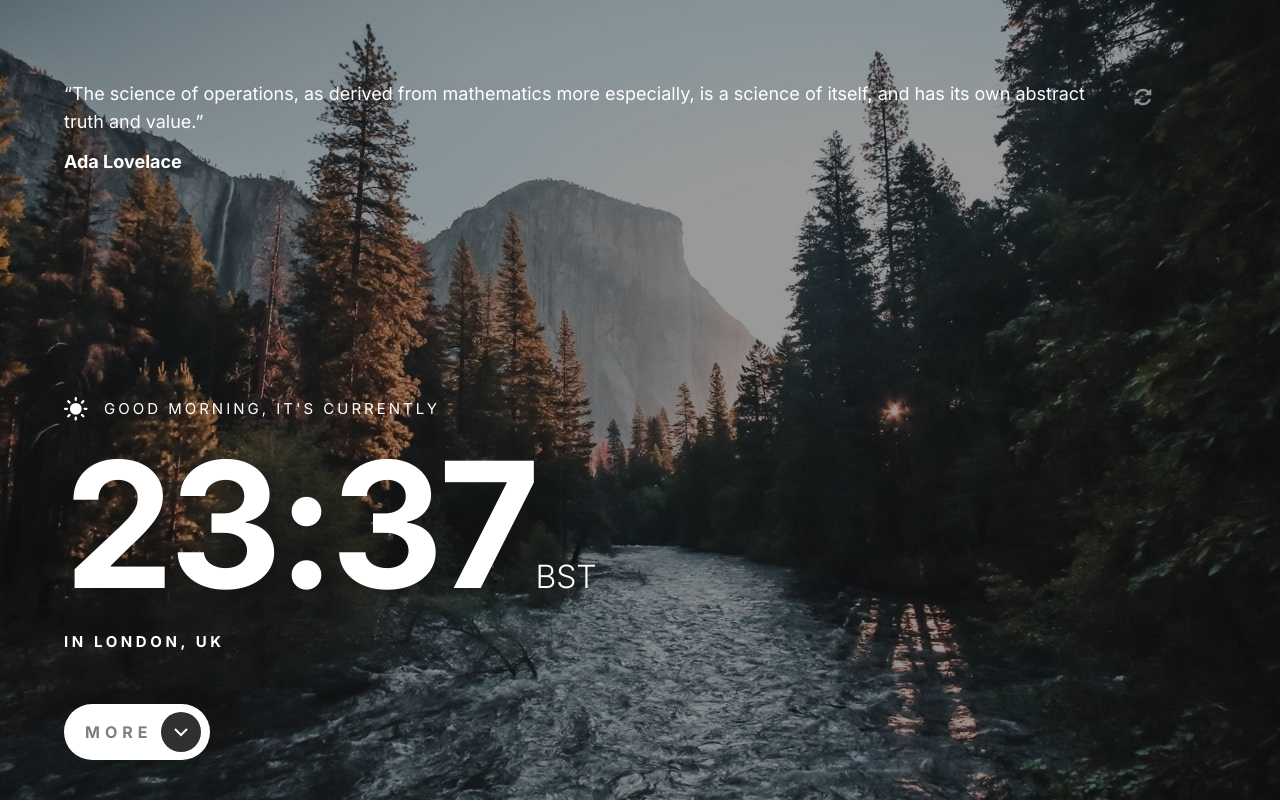
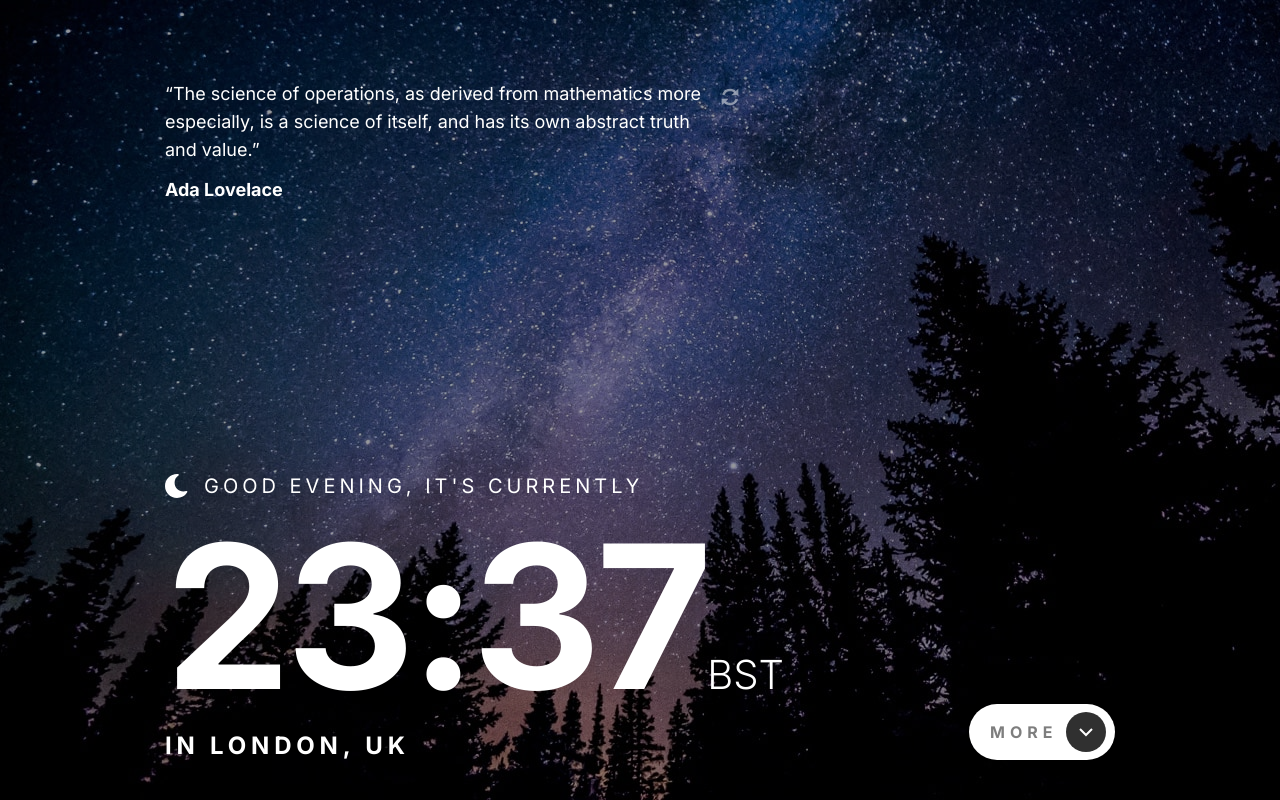
Before and after one commit to peternguyen777/fem-bitcoin-clock, a Next.js app: page / in a window 1280 px wide. Built offline with nearby package versions, Linux system fonts and the light colour scheme.

Commit message:
media queries

```diff
--- a/pages/index.js
+++ b/pages/index.js
@@ -5,11 +5,15 @@ import ButtonSmall from "../components/ButtonSmall";
 import BackgroundImages from "../components/BackgroundImages";
 
 export default function Home() {
-  const [day, setDay] = useState(true);
+  const [day, setDay] = useState(false);
   const [menuToggle, setMenuToggle] = useState(false);
 
   const menuToggleHandler = () => {
     setMenuToggle(!menuToggle);
+  };
+
+  const dayToggleHandler = () => {
+    setDay(!day);
   };
 
   return (
@@ -20,11 +24,11 @@ export default function Home() {
         <link rel='icon' href='/favicon-32x32.png' />
       </Head>
 
-      <main>
-        <div className='absolute z-20 flex h-screen flex-col justify-between px-[26px] pt-8 pb-10 sm:pl-16 sm:pr-32 sm:pt-20'>
-          <div className='flex justify-between'>
+      <main className='select-none'>
+        <div className='absolute z-20 flex h-full w-full flex-col justify-between px-[26px] pt-8 pb-10 sm:pl-16 sm:pr-32 sm:pt-20 xl:px-[165px]'>
+          <div className='flex justify-between xl:justify-start'>
             <div>
-              <p className='mb-2 text-[12px] leading-[22px] text-white sm:mb-3 sm:text-[18px] sm:leading-[28px]'>
+              <p className='mb-2 text-[12px] leading-[22px] text-white sm:mb-3 sm:text-[18px] sm:leading-[28px] xl:w-[540px]'>
                 “The science of operations, as derived from mathematics more
                 especially, is a science of itself, and has its own abstract
                 truth and value.”
@@ -37,11 +41,13 @@ export default function Home() {
               <svg
                 xmlns='http://www.w3.org/2000/svg'
                 className='ml-4 w-[18px] cursor-pointer fill-[#fff] pt-2 opacity-50 hover:opacity-100'
+                onClick={dayToggleHandler}
               >
                 <path d='M7.188 10.667a.208.208 0 01.147.355l-2.344 2.206a5.826 5.826 0 009.578-2.488l2.387.746A8.322 8.322 0 013.17 14.94l-2.149 2.022a.208.208 0 01-.355-.148v-6.148h6.52zm7.617-7.63L16.978.958a.208.208 0 01.355.146v6.23h-6.498a.208.208 0 01-.147-.356L13 4.765A5.825 5.825 0 003.43 7.26l-2.386-.746a8.32 8.32 0 0113.76-3.477z' />
               </svg>
             </div>
           </div>
+          <div className='xl:flex xl:items-end xl:justify-between'>
             <div>
               <div className='mb-4 flex items-center'>
                 {day ? (
@@ -59,22 +65,23 @@ export default function Home() {
                     width={23}
                   />
                 )}
-              <h6 className='ml-4 leading-[25px] tracking-[3px] text-white'>
+                <h6 className='ml-4 leading-[25px] tracking-[3px] text-white xl:text-[20px] xl:leading-[28px] xl:tracking-[4px]'>
                   {day ? "Good Morning" : "Good Evening"}
                   <span className='hidden sm:inline-block'>{`, It's Currently`}</span>
                 </h6>
               </div>
               <div className='mb-4'>
-              <h1 className='inline-block align-baseline text-[100px] leading-[100px] text-white sm:text-[175px] sm:leading-[175px]'>
+                <h1 className='inline-block align-baseline text-[100px] leading-[100px] text-white sm:text-[175px] sm:leading-[175px] xl:text-[200px] xl:leading-[200px]'>
                   23:37
-                <span className='font-inter text-[15px] font-light uppercase leading-[28px] tracking-[0px] text-white sm:text-[32px] sm:leading-[28px]'>
+                  <span className='font-inter text-[15px] font-light uppercase leading-[28px] tracking-[0px] text-white sm:text-[32px] sm:leading-[28px] xl:text-[40px]'>
                     BST
                   </span>
                 </h1>
               </div>
-            <h6 className='mb-12 font-bold text-white sm:tracking-[3.6px]'>
+              <h6 className='mb-12 font-bold text-white sm:tracking-[3.6px] xl:mb-0 xl:text-[24px] xl:leading-[28px] xl:tracking-[4.8px]'>
                 in LONDON, UK
               </h6>
+            </div>
             <ButtonSmall expander={menuToggle} onClick={menuToggleHandler} />
           </div>
         </div>
```
Lines whose indentation alone changed are shown as unchanged.
